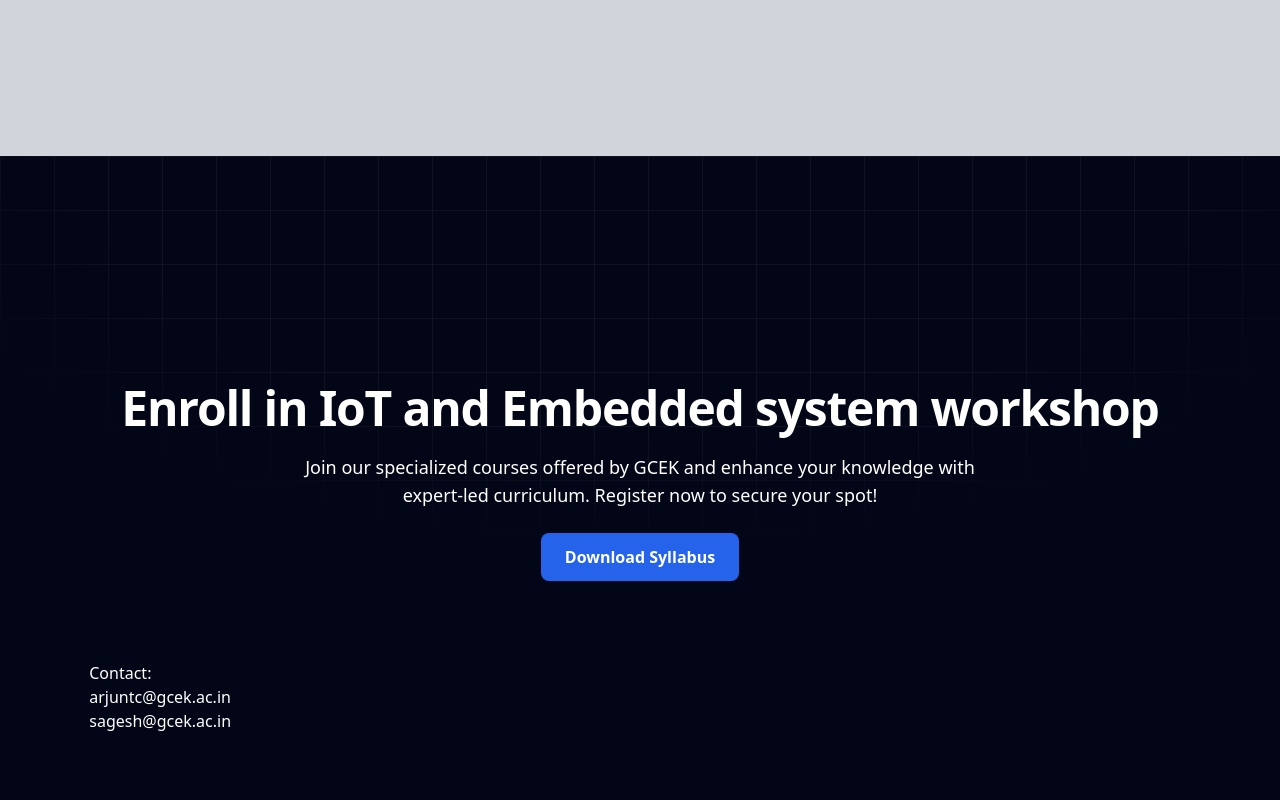
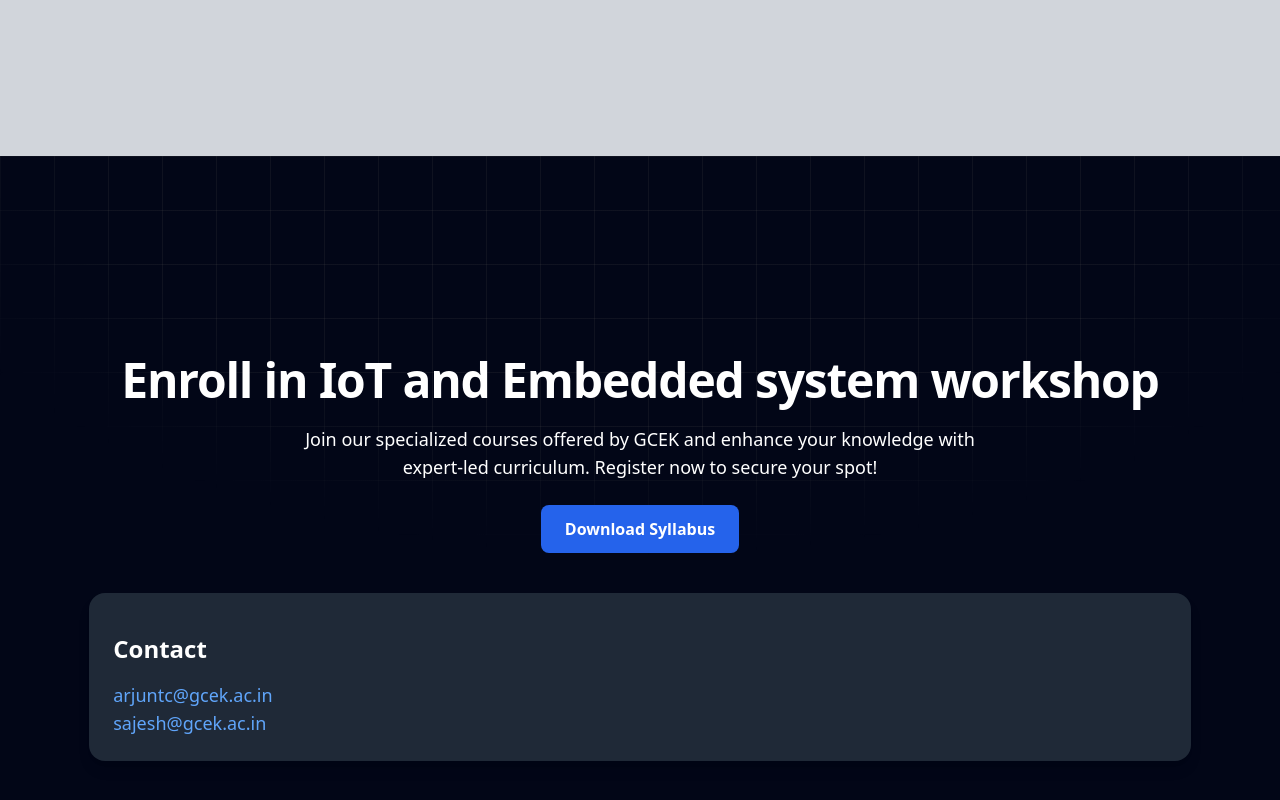
Before and after one commit to jeevanbabu7/Course, a React (Vite) app: page / in a window 1280 px wide. Shown: the part 1444-2244 px from the top of the page. Built offline with nearby package versions, Linux system fonts and the light colour scheme.

Commit message:
some change

```diff
--- a/src/App.jsx
+++ b/src/App.jsx
@@ -42,7 +42,7 @@
             </h1> */}
             <Form />
           </section>
-          <section className="text-white h-screen w-full bg-slate-950 grid place-content-center sticky top-0">
+          <section id="contact" className="text-white h-screen w-full bg-slate-950 grid place-content-center sticky top-0">
             <div className="absolute bottom-0 left-0 right-0 top-0 bg-[linear-gradient(to_right,#4f4f4f2e_1px,transparent_1px),linear-gradient(to_bottom,#4f4f4f2e_1px,transparent_1px)] bg-[size:54px_54px] [mask-image:radial-gradient(ellipse_60%_50%_at_50%_0%,#000_70%,transparent_100%)]"></div>
             <div className="text-center px-8 z-50">
               <h1 className="2xl:text-7xl text-5xl font-semibold tracking-tight leading-[120%]">
@@ -60,11 +60,27 @@
                 Download Syllabus
               </a>
             </div>
-            <div className='pt-20' id="#contact">
-              <h2>Contact: </h2>
-              <p>arjuntc@gcek.ac.in</p>
-              <p>sagesh@gcek.ac.in</p>
-            </div>
+            <div
+                className="pt-10 mt-10 bg-gray-800 p-6 rounded-2xl shadow-lg z-50 relative"
+
+              >
+                <h2 className="text-2xl font-bold text-white mb-4">Contact</h2>
+
+                <p className="text-lg text-blue-400 hover:underline">
+                  <a href="mailto:arjuntc@gcek.ac.in" target="_blank" rel="noopener noreferrer">
+                    arjuntc@gcek.ac.in
+                  </a>
+                </p>
+
+                <p className="text-lg text-blue-400 hover:underline">
+                  <a href="mailto:sagesh@gcek.ac.in" target="_blank" rel="noopener noreferrer">
+                    sajesh@gcek.ac.in
+                  </a>
+                </p>
+              </div>
+
+
+
           </section>
 
         </article>
--- a/src/components/Navbar.jsx
+++ b/src/components/Navbar.jsx
@@ -28,7 +28,7 @@
                     <a href="#" className="block py-2 px-3 text-gray-900 rounded-sm hover:bg-gray-100 md:hover:bg-transparent md:border-0 md:hover:text-blue-700 md:p-0 dark:text-white md:dark:hover:text-blue-500 dark:hover:bg-gray-700 dark:hover:text-white md:dark:hover:bg-transparent">Pricing</a>
                     </li> */}
                     <li>
-                    <a href="contact" className="block py-2 px-3 text-gray-900 rounded-sm hover:bg-gray-100 md:hover:bg-transparent md:border-0 md:hover:text-blue-700 md:p-0 dark:text-white md:dark:hover:text-blue-500 dark:hover:bg-gray-700 dark:hover:text-white md:dark:hover:bg-transparent">Contact</a>
+                    <a href="#contact" className="block py-2 px-3 text-gray-900 rounded-sm hover:bg-gray-100 md:hover:bg-transparent md:border-0 md:hover:text-blue-700 md:p-0 dark:text-white md:dark:hover:text-blue-500 dark:hover:bg-gray-700 dark:hover:text-white md:dark:hover:bg-transparent">Contact</a>
                     </li>
                 </ul>
                 </div>
```
